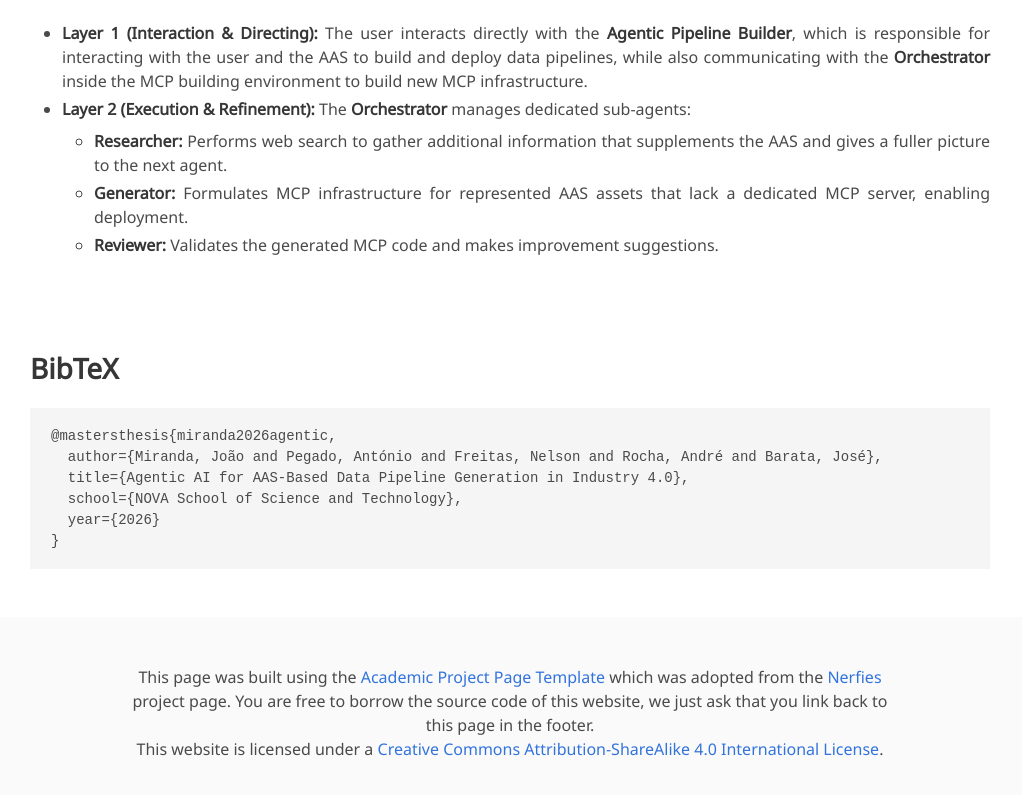
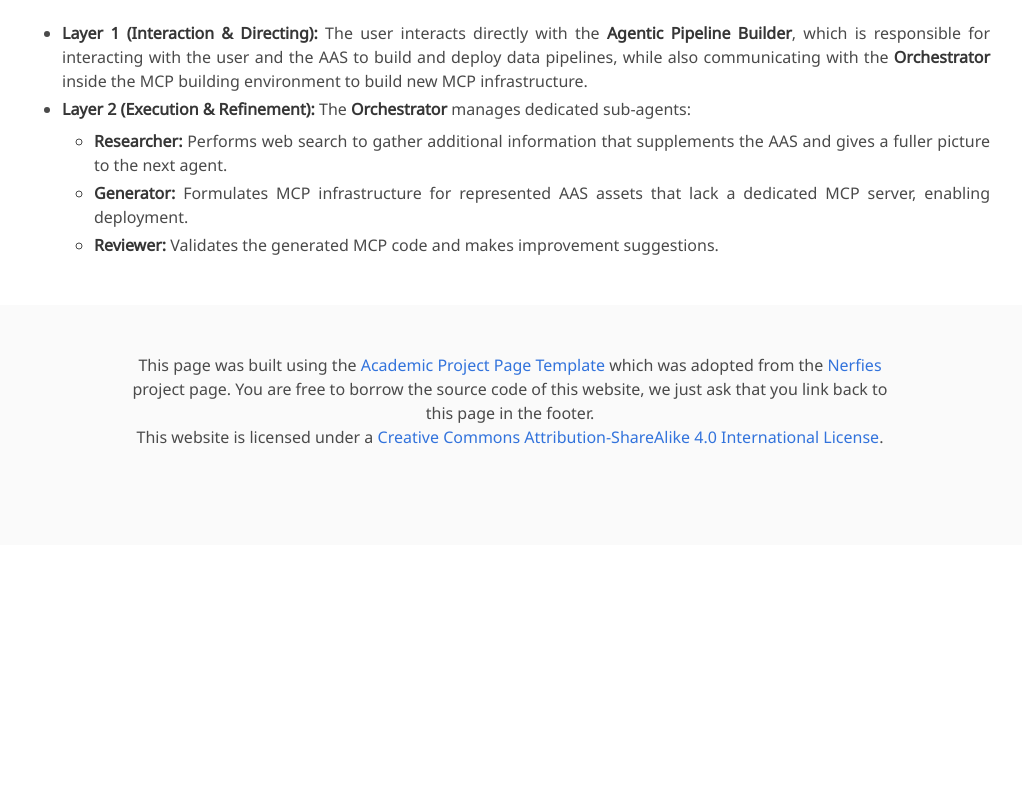
Before and after one commit to NOVA-RICS-Open-Lab/agentic-data-pipelines, a plain HTML site: page index.html in a window 1280 px wide. Shown: the part 1534-2329 px from the top of the page, without its empty margins (130-1152 px from the left). After the commit the page ends 2079 px from the top, so only its background shows below. Drawn offline with nearby package versions, Linux system fonts and the light colour scheme; some icons are missing; a web font is replaced by a local one.

Commit message:
read me fix #4

```diff
--- a/index.html
+++ b/index.html
@@ -157,20 +157,6 @@
   </section>
   <!-- End Architecture Overview -->
 
-  <!--BibTex citation -->
-  <section class="section" id="BibTeX">
-    <div class="container is-max-desktop content">
-      <h2 class="title">BibTeX</h2>
-      <pre><code>@mastersthesis{miranda2026agentic,
-  author={Miranda, João and Pegado, António and Freitas, Nelson and Rocha, André and Barata, José},
-  title={Agentic AI for AAS-Based Data Pipeline Generation in Industry 4.0},
-  school={NOVA School of Science and Technology},
-  year={2026}
-}</code></pre>
-    </div>
-  </section>
-<!--End BibTex citation -->
-
 <footer class="footer">
   <div class="container">
     <div class="columns is-centered">
```
Also changed, not shown: 1 other file.
